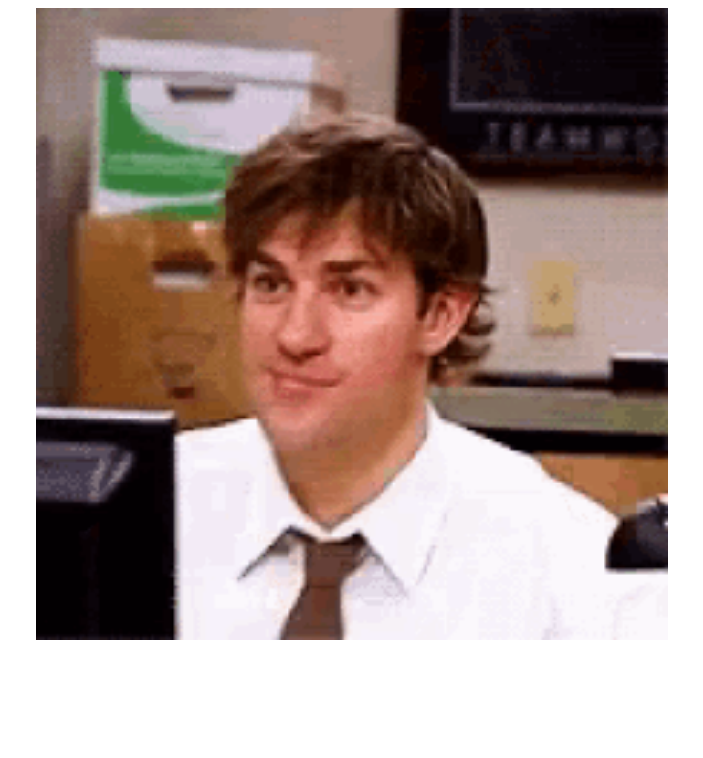
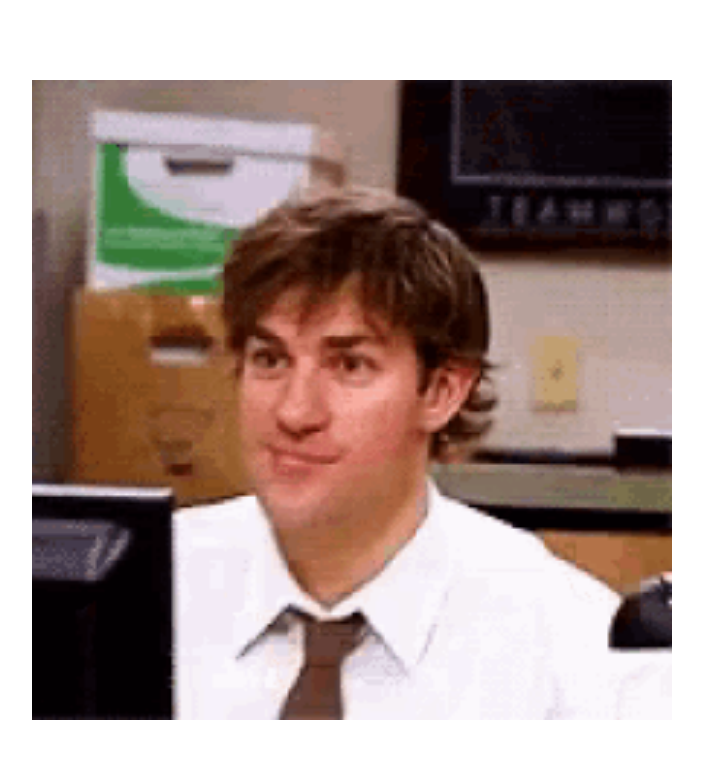
Before and after one commit to ankush929/thatjimface, a plain HTML site: page index.html in a window 1280 px wide. Shown: the whole page, without its empty margins (288-991 px from the left). Drawn offline with Linux system fonts and the light colour scheme.

Commit message:
initializing that jim face

```diff
--- a/css/stylesheet.css
+++ b/css/stylesheet.css
@@ -1,8 +1,10 @@
 .center {
-  display: block;
-  margin-left: auto;
-  margin-right: auto;
-  width: 50%;
+  position: absolute;
+  top: 50%;
+  left: 50%;
+  transform: translateX(-50%) translateY(-50%);
+  width: 100%;
   height: auto;
-  max-width: 100%;
+  max-width: 50%;
+  max-height: auto;
 }
```
